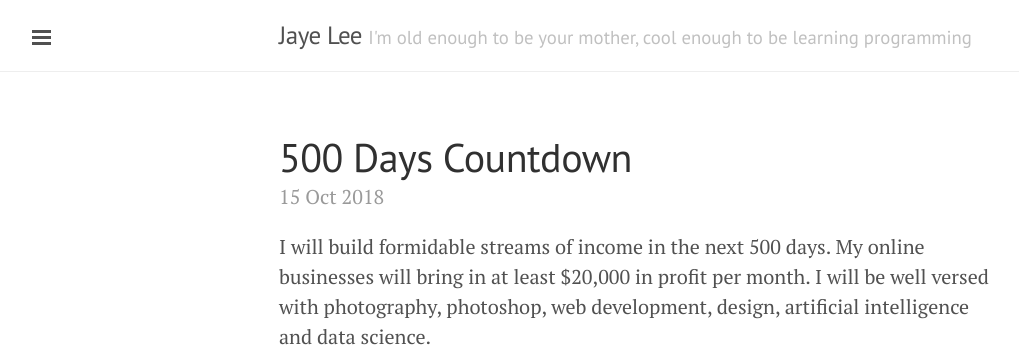
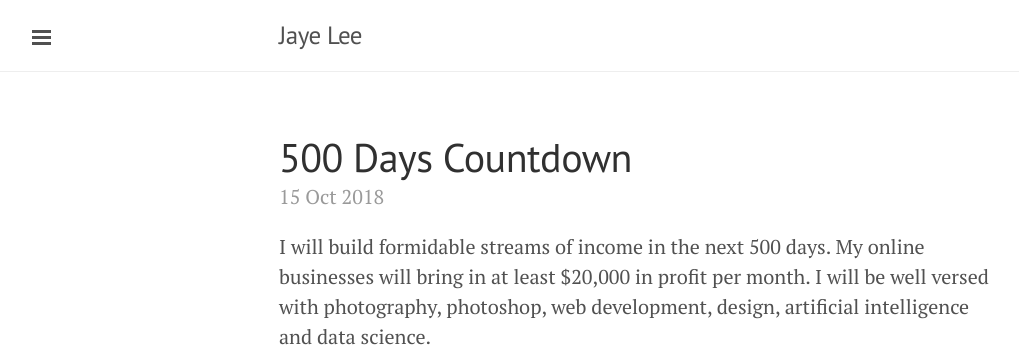
Before and after one commit to jayelee/jayelee.github.io, a Jekyll site: the page built from index.html, in a window 1280 px wide, cut to the strip 0-348 px from the top of the page. Shown: the whole strip, without its empty margins (1-1020 px from the left). Built offline with Jekyll 4.4.1, drawn with Linux system fonts in a browser that asks for light colours; the list of posts is cut into pages by our own code.

Commit message:
Updated Config

```diff
--- a/_config.yml
+++ b/_config.yml
@@ -12,6 +12,6 @@ excerpt_separator:
 pygments: true
 markdown: kramdown
 url: http://jayelee.github.io
-tagline: I'm old enough to be your mother, cool enough to be learning programming
+tagline:
 description:
 paginate: 20
```
